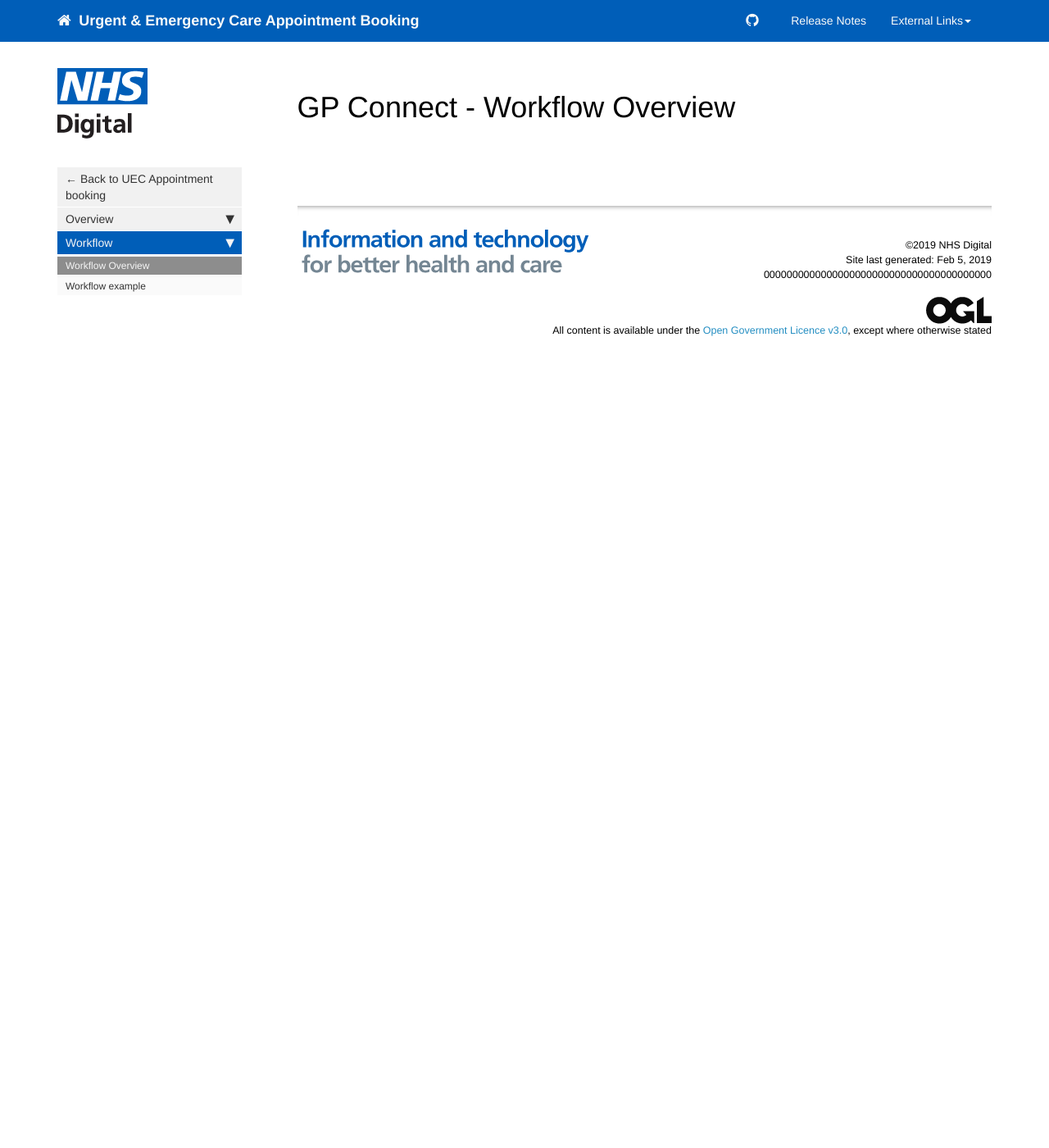
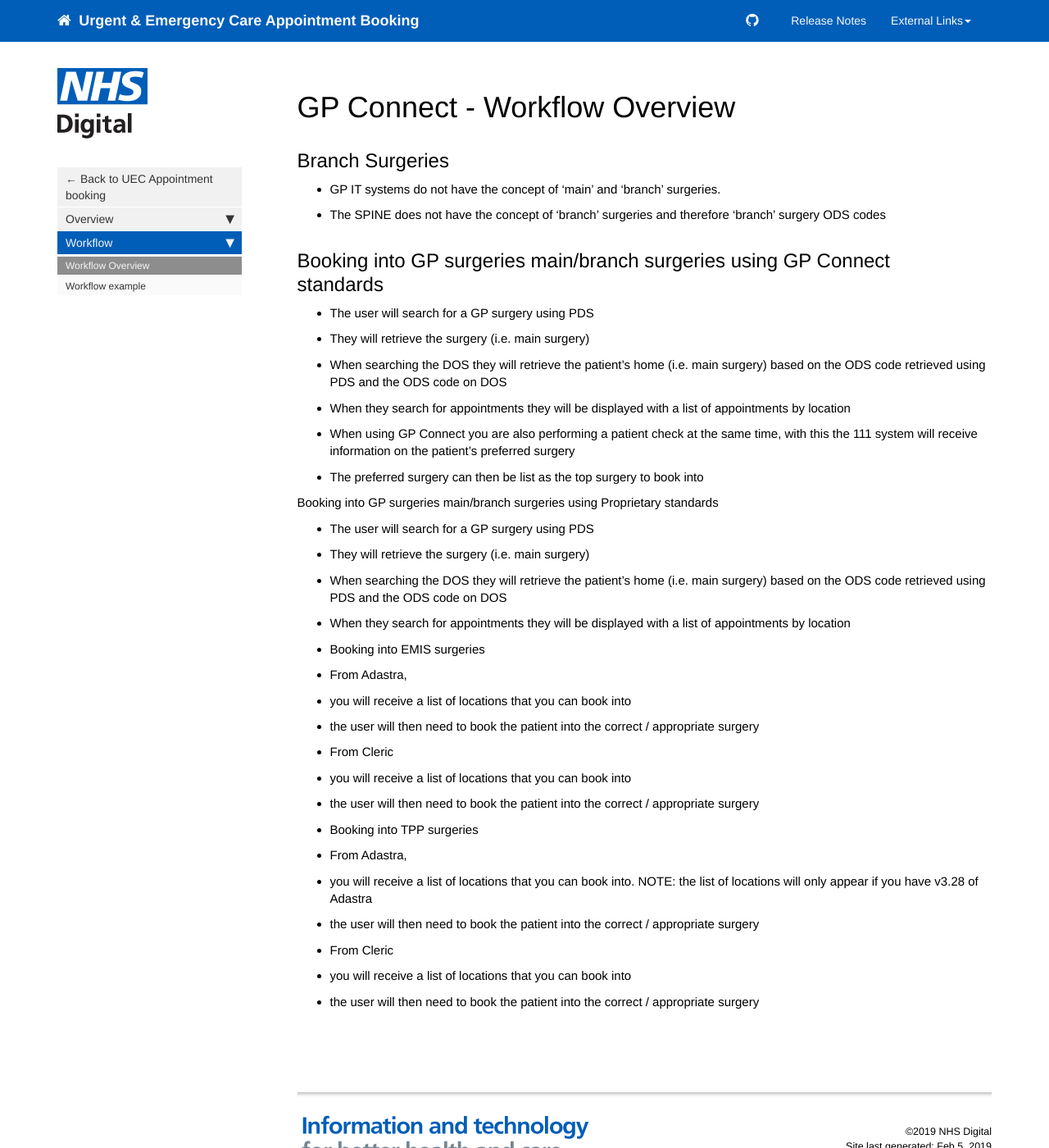
Before and after one commit to nhsd-a2si/docs-uec-appts, a Jekyll site: the page built from _pages/functional_spec/gpc/gpc_wfoverview.md, in a window 1280 px wide and 1400 px high. Shown: the whole window at 82% size. Built offline with Jekyll 4.4.1, drawn with Linux system fonts in a browser that asks for light colours; nearby versions of some CDN libraries.

Commit message:
Update gpc_wfoverview.md

```diff
--- a/_pages/functional_spec/gpc/gpc_wfoverview.md
+++ b/_pages/functional_spec/gpc/gpc_wfoverview.md
@@ -6,3 +6,37 @@ permalink: gpc_wfoverview.html
 toc: false
 folder: functional_spec
 ---
+
+## Branch Surgeries
+
+*	GP IT systems do not have the concept of ‘main’ and ‘branch’ surgeries.
+*	The SPINE does not have the concept of ‘branch’ surgeries and therefore ‘branch’ surgery ODS codes
+
+## Booking into GP surgeries main/branch surgeries using GP Connect standards
+
+* The user will search for a GP surgery using PDS
+*	They will retrieve the surgery (i.e. main surgery)
+*	When searching the DOS they will retrieve the patient’s home (i.e. main surgery) based on the ODS code retrieved using PDS and the ODS code on DOS
+*	When they search for appointments they will be displayed with a list of appointments by location
+*	When using GP Connect you are also performing a patient check at the same time, with this the 111 system will receive information on the patient’s preferred surgery
+*	The preferred surgery can then be list as the top surgery to book into
+
+Booking into GP surgeries main/branch surgeries using Proprietary standards
+*	The user will search for a GP surgery using PDS
+*	They will retrieve the surgery (i.e. main surgery)
+*	When searching the DOS they will retrieve the patient’s home (i.e. main surgery) based on the ODS code retrieved using PDS and the ODS code on DOS
+*	When they search for appointments they will be displayed with a list of appointments by location
+*	Booking into EMIS surgeries
+ *	From Adastra,
+  *	you will receive a list of locations that you can book into
+  *	the user will then need to book the patient into the correct / appropriate surgery
+ *	From Cleric
+  * you will receive a list of locations that you can book into
+ * the user will then need to book the patient into the correct / appropriate surgery
+*	Booking into TPP surgeries
+ * From Adastra,
+ * you will receive a list of locations that you can book into.  NOTE: the list of locations will only appear if you have v3.28 of Adastra
+ *	the user will then need to book the patient into the correct / appropriate surgery
+ *	From Cleric
+ *	you will receive a list of locations that you can book into
+ *	the user will then need to book the patient into the correct / appropriate surgery
```
